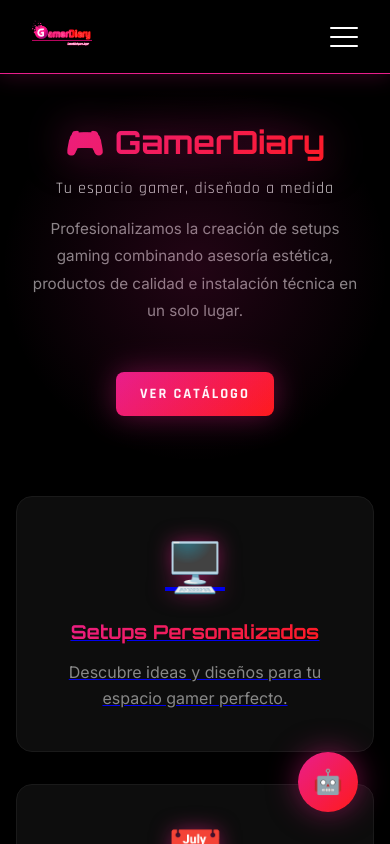
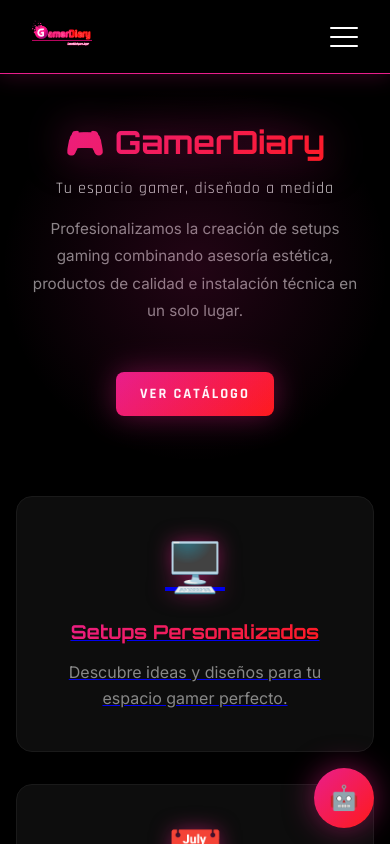
Before and after one commit to sebas-1106/gamerdiary-frontend, an Angular app: page / in a window 390 px wide. Shown: the top 844 px of the page. Built offline with nearby package versions, Linux system fonts and the light colour scheme.

Commit message:
Update Chat-Flotante

```diff
--- a/src/app/components/chat-flotante/chat-flotante.css
+++ b/src/app/components/chat-flotante/chat-flotante.css
@@ -209,3 +209,18 @@ button:hover:not(:disabled) {
   box-shadow: 0 0 25px rgba(233,30,140,0.5);
   transform: scale(1.05);
 }
+@media (max-width: 768px) {
+  .chat-flotante {
+    bottom: 1rem;
+    right: 1rem;
+  }
+
+  .chat-ventana {
+    width: calc(100vw - 2rem);
+    height: 70vh;
+    position: fixed;
+    bottom: 5rem;
+    right: 1rem;
+    left: 1rem;
+  }
+}
```
